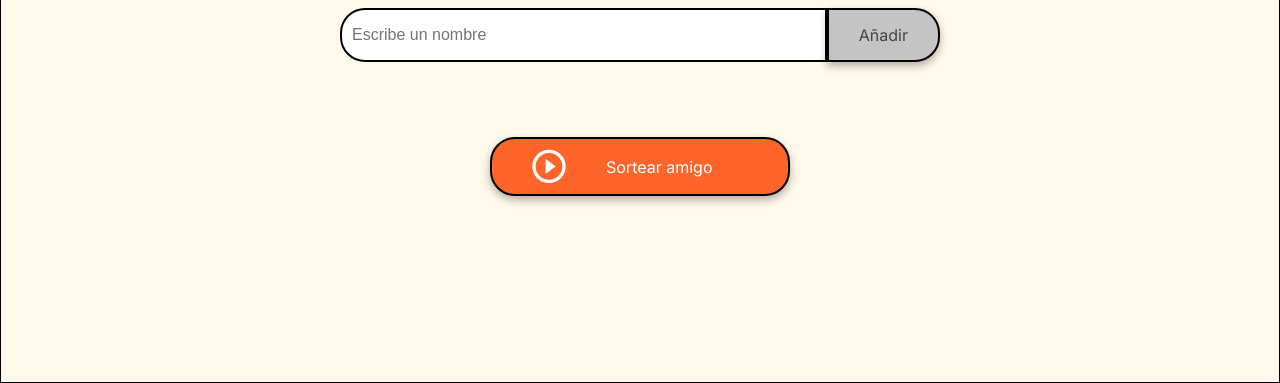
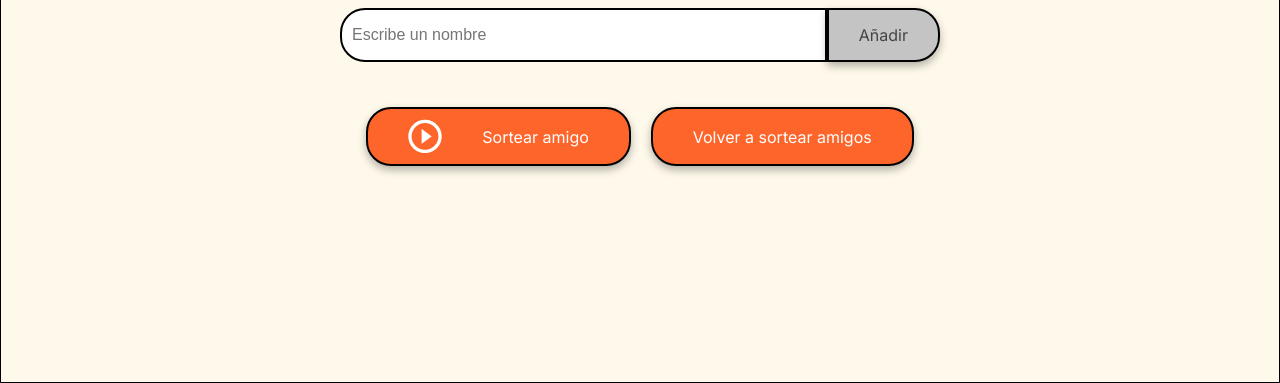
Before and after one commit to Antonio88813/amigo-secreto, a plain HTML site: page index.html in a window 1280 px wide. Shown: the part 417-800 px from the top of the page. Drawn offline with Linux system fonts and the light colour scheme.

Commit message:
Función para volver a sortear amigos

```diff
--- a/app.js
+++ b/app.js
@@ -52,9 +52,11 @@ function actualizarListaDeAmigos(){
 //Función para sortear amigos
 function sortearAmigo(){
     if (amigos.length < 3) {//Pide minimo 3 nombres para iniciar el sorteo
-        alert('Inserte el nombre de 3 amigos minimo')
-    } if (sorteados.length === amigos.length) { // Todos han sido sorteados
-        alert("Todos los amigos ya fueron sorteados.");
+        alert('Inserte el nombre de 3 amigos minimo');
+        return;
+    } if (amigos.length === sorteados.length){
+        document.getElementById('reiniciar-sorteo').removeAttribute('disabled');//Activar boton para volver a sortear a los amigos
+        alert("Todos los amigos ya fueron sorteados.");//Mensaje para avisar que se activo el boton 'volver a sortear amigos'
         return;
     } else {
         let amigoSorteado;
@@ -62,11 +64,10 @@ function sortearAmigo(){
             let amigoAleatorio = Math.floor(Math.random() * amigos.length);//elije un numero aleartorio dentro del rango para elegir el amigo
             amigoSorteado = amigos[amigoAleatorio];
         } while (sorteados.includes(amigoSorteado)); // Repetir si el amigo ya fue sorteado
-
         sorteados.push(amigoSorteado); // Marcar como sorteado
-
         let resultado = document.getElementById('resultado');//
         resultado.innerHTML = `Tu amigo secreto es <strong>${amigoSorteado}</strong>`;
+        return;
     }
 }
 
@@ -75,3 +76,10 @@ function eliminarAmigo(index) {
     amigos.splice(index, 1); // Elimina el amigo en la posición index
     actualizarListaDeAmigos(); // Actualiza la lista en la pantalla
 }
+
+//Función para volver a sortear amigos
+function reiniciarJuego(){
+    sorteados = [];
+    document.getElementById("resultado").innerHTML = "El sorteo vuelve a empezar";
+    document.getElementById('reiniciar-sorteo').setAttribute('disabled','true');
+}
--- a/index.html
+++ b/index.html
@@ -24,7 +24,6 @@
                 <button class="button-add" onclick="agregarAmigo()">Añadir</button>
             </div>
 
-            <ul id="listaAmigos" class="name-list" aria-labelledby="listaAmigos" role="list"></ul>
             <ul id="resultado" class="result-list" aria-live="polite"></ul>
 
             <div class="button-container">
@@ -32,7 +31,11 @@
                     <img src="assets/play_circle_outline.png" alt="Ícono para sortear">
                     Sortear amigo
                 </button>
+                <button class="button-draw" onclick="reiniciarJuego()" id="reiniciar-sorteo" aria-label="Sortear amigo secreto" disabled>
+                    Volver a sortear amigos
+                </button>
             </div>
+            <ul id="listaAmigos" class="name-list" aria-labelledby="listaAmigos" role="list"></ul>
         </section>
     </main>
 
--- a/style.css
+++ b/style.css
@@ -88,7 +88,8 @@ body {
 }
 
 .button-container {
-    width: 300px;
+    display: flex;
+    width: auto;
     justify-content: center;
 }
 
@@ -145,8 +146,9 @@ ul {
 /* Botón de sortear título */
 .button-draw {
     display: flex;
+    margin: 10px;;
     align-items: center;
-    width: 100%;
+    width: auto;
     padding: 10px 40px;
     color: var(--color-white);
     background-color: var(--color-button);
```
Lines whose indentation alone changed are shown as unchanged.
